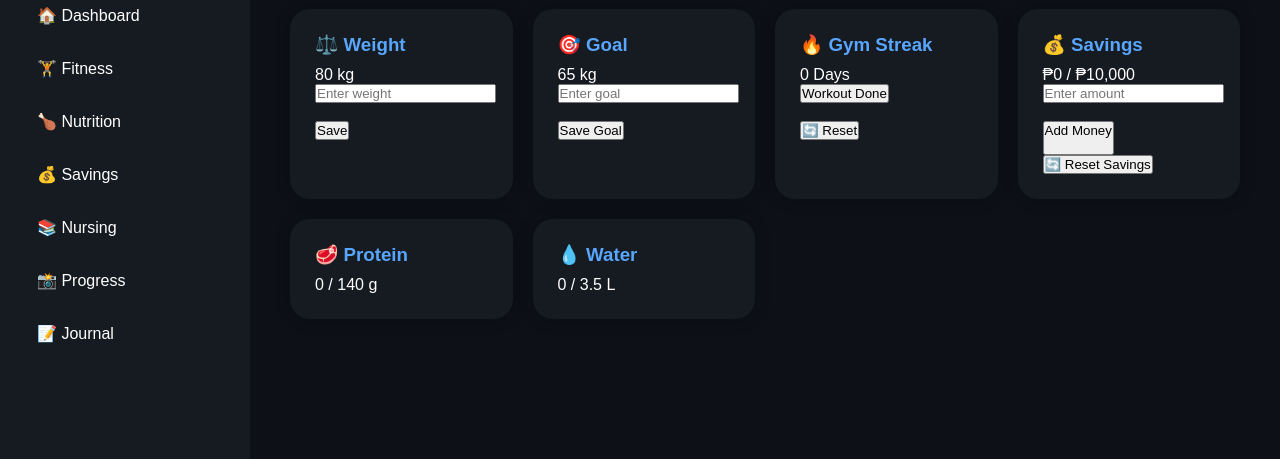
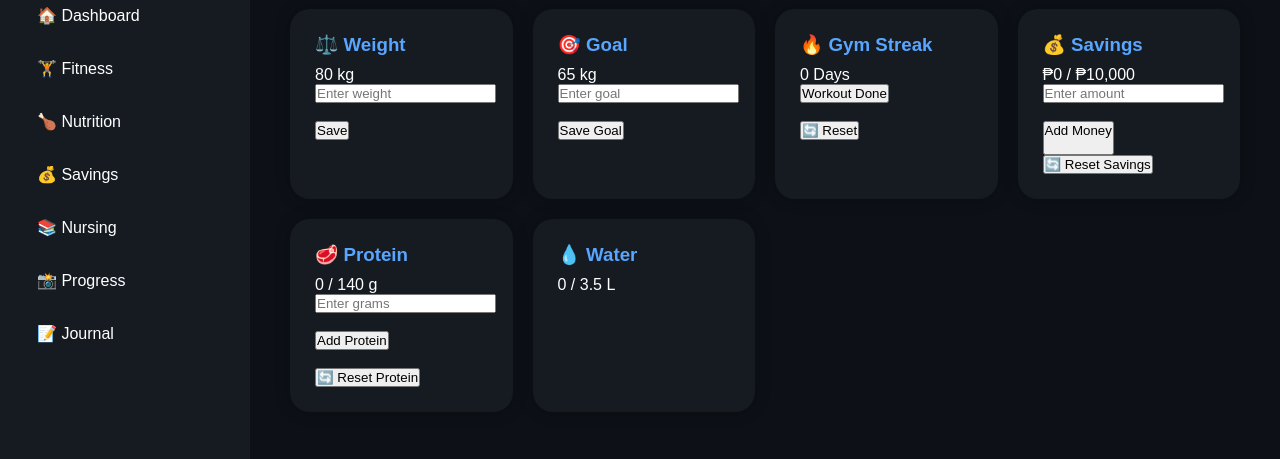
Before and after one commit to Shynefit/shyne-dashboard, a plain HTML site: page index.html in a window 1280 px wide. Shown: the part 99-558 px from the top of the page. Drawn offline with Linux system fonts and the light colour scheme.

Commit message:
Update index.html

```diff
--- a/index.html
+++ b/index.html
@@ -110,8 +110,26 @@
 </div>
 
 <div class="card">
-<h3>🥩 Protein</h3>
-<p>0 / 140 g</p>
+    <h3>🥩 Protein</h3>
+
+    <p id="proteinDisplay">0 / 140 g</p>
+
+    <input
+        id="proteinInput"
+        type="number"
+        placeholder="Enter grams">
+
+    <br><br>
+
+    <button onclick="addProtein()">
+        Add Protein
+    </button>
+
+    <br><br>
+
+    <button onclick="resetProtein()">
+        🔄 Reset Protein
+    </button>
 </div>
 
 <div class="card">
```
